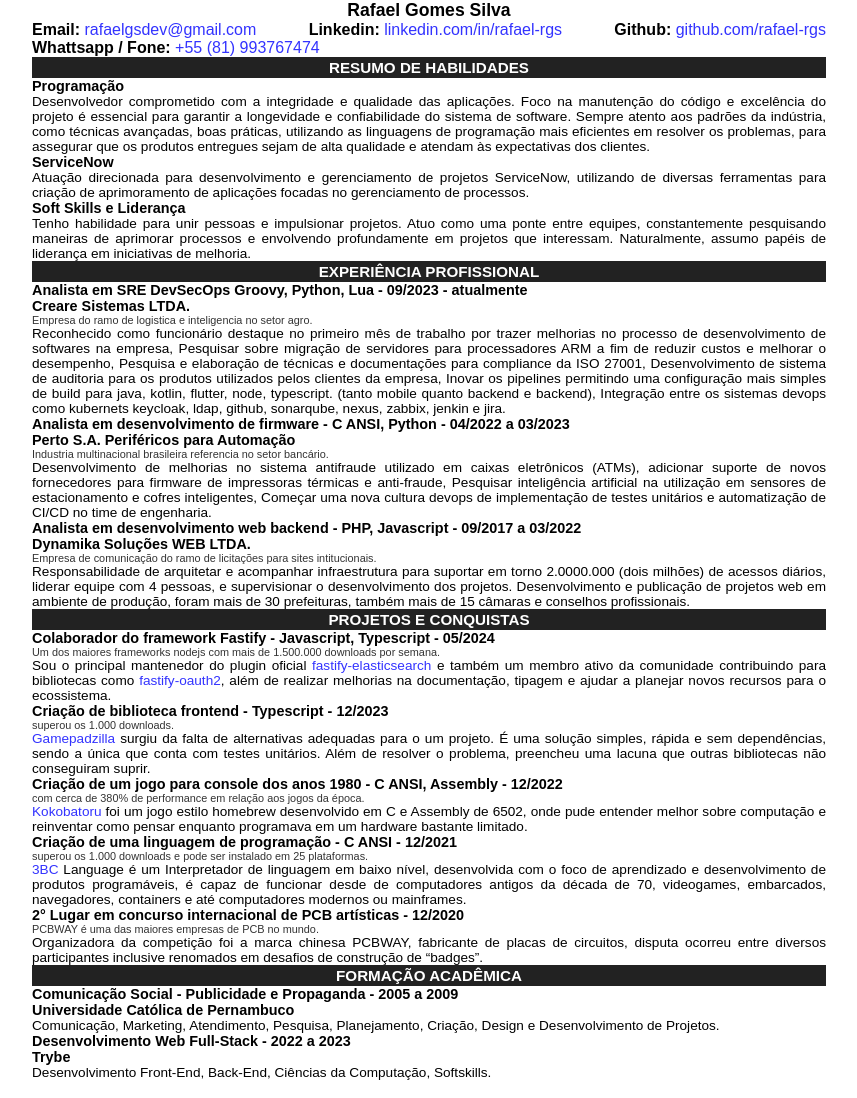
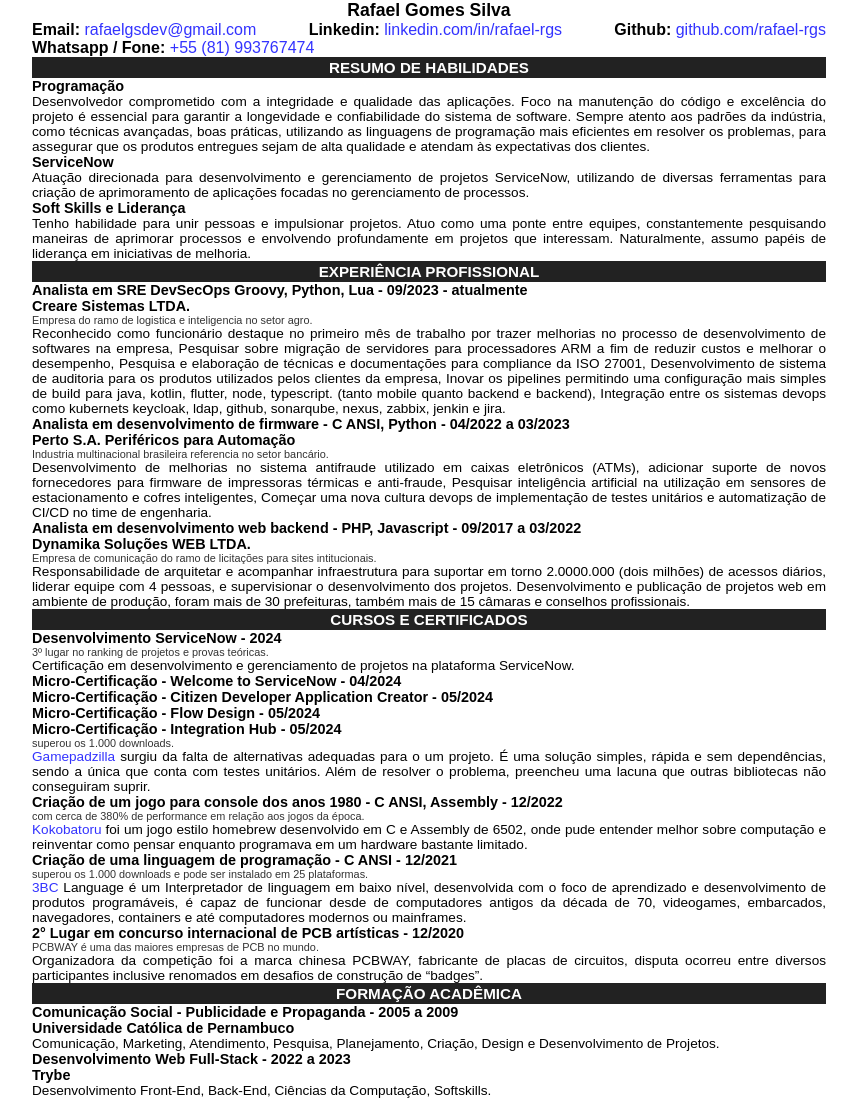
Before and after one commit to rafael-rgs/rafael-rgs.github.io, a plain HTML site: page index.html in a window 1280 px wide. Shown: the whole page, without its empty margins (211-1068 px from the left). Drawn offline with Linux system fonts and the light colour scheme.

Commit message:
updates index.html

```diff
--- a/index.html
+++ b/index.html
@@ -7,7 +7,7 @@
     <li><strong>Email:</strong> <a href="mailto:rafaelgsdev@gmail.com">rafaelgsdev@gmail.com</a></li>
     <li><strong>Linkedin:</strong> <a href="https://linkedin.com/in/rafael-rgs">linkedin.com/in/rafael-rgs</a></li>
     <li><strong>Github:</strong> <a href="https://github.com/rafael-rgs">github.com/rafael-rgs</a></li>
-    <li><strong>Whattsapp / Fone:</strong> <a href="https://wa.me/+5581993767474">+55 (81) 993767474</a></li>
+    <li><strong>Whatsapp / Fone:</strong> <a href="https://wa.me/+5581993767474">+55 (81) 993767474</a></li>
     </ul>
     <h2>Resumo de habilidades</h2>
     <h3>Programação</h3>
@@ -33,13 +33,16 @@
     <p>Empresa de comunicação do ramo de licitações para sites intitucionais.</p>
     </blockquote>
     <p>Responsabilidade de arquitetar e acompanhar infraestrutura para suportar em torno 2.0000.000 (dois milhões) de acessos diários, liderar equipe com 4 pessoas, e supervisionar o desenvolvimento dos projetos. Desenvolvimento e publicação de projetos web em ambiente de produção, foram mais de 30 prefeituras, também mais de 15 câmaras e conselhos profissionais.</p>
-    <h2>Projetos e Conquistas <code>achievements and recognition</code></h2>
-    <h3>Colaborador do framework Fastify - Javascript, Typescript - 05/2024</h3>
+    <h2>Cursos e Certificados <code>achievements and recognition</code></h2>
+    <h3>Desenvolvimento ServiceNow - 2024</h3>
     <blockquote>
-    <p>Um dos maiores frameworks nodejs com mais de 1.500.000 downloads por semana.</p>
+    <p>3º lugar no ranking de projetos e provas teóricas.</p>
     </blockquote>
-    <p>Sou o principal mantenedor do plugin oficial <a href="https://github.com/fastify/fastify-opensearch">fastify-elasticsearch</a> e também um membro ativo da comunidade contribuindo para bibliotecas como <a href="https://github.com/fastify/fastify-oauth2">fastify-oauth2</a>, além de realizar melhorias na documentação, tipagem e ajudar a planejar novos recursos para o ecossistema.</p>
-    <h3>Criação de biblioteca frontend - Typescript - 12/2023</h3>
+    <p>Certificação em desenvolvimento e gerenciamento de projetos na plataforma ServiceNow.</p>
+    <h3>Micro-Certificação - Welcome to ServiceNow - 04/2024</h3>
+    <h3>Micro-Certificação - Citizen Developer Application Creator - 05/2024</h3>
+    <h3>Micro-Certificação - Flow Design - 05/2024</h3>
+    <h3>Micro-Certificação - Integration Hub - 05/2024</h3>
     <blockquote>
     <p>superou os 1.000 downloads.</p>
     </blockquote>
```
